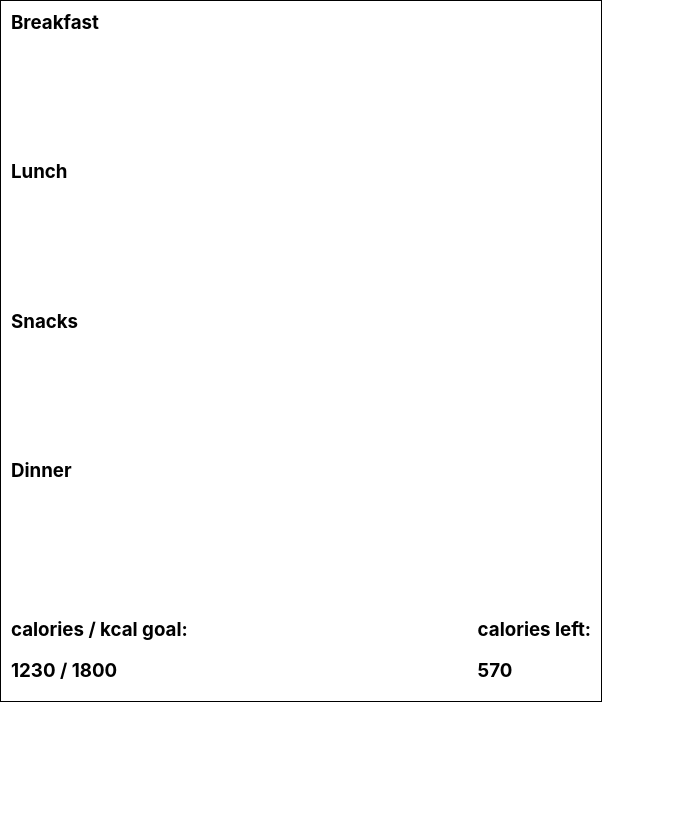
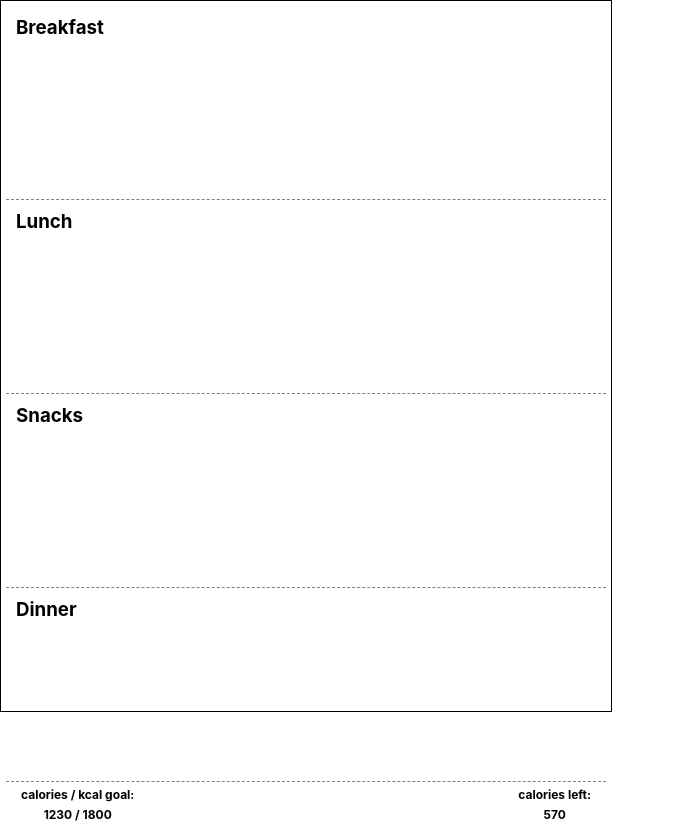
Before and after one commit to infoshareacademy/jfdd12-kawimoka-app, a React (Create React App) app: page / in a window 1280 px wide. Shown: the whole page, without its empty margins (0-675 px from the left). Before the commit the page ends 800 px from the top, so only its background shows below. Built offline with nearby package versions, Linux system fonts and the light colour scheme.

Commit message:
initial styles to SingleDay added

```diff
--- a/src/Components/PlanDietView/SingleDay/MealSpace.js
+++ b/src/Components/PlanDietView/SingleDay/MealSpace.js
@@ -3,7 +3,8 @@ import s from './SingleDay.module.css'
 
 export function MealSpace (props) {
     let { mealType } = props
-    return <div className={s.MealSpace}>
+    return <div className={s.mealSpaceContainer}>
         <h3 className={s.mealTypeTitle}>{mealType}</h3>
+        <div className={s.mealSpace}></div>
     </div>
 }
--- a/src/Components/PlanDietView/SingleDay/SingleDay.module.css
+++ b/src/Components/PlanDietView/SingleDay/SingleDay.module.css
@@ -1,4 +1,5 @@
 .singleDayContainer {
+    padding: 5px;
     display: flex;
     flex-direction: column;
     width: 600px;
@@ -17,3 +18,19 @@
     justify-content: space-between;
     margin: 0 10px;
 }
+
+.summaryText {
+    margin: 5px 5px;
+    text-align: center;
+    font-size: 12px;
+}
+
+.mealSpaceContainer {
+    border-bottom: 1px dashed grey;
+    display: flex;
+    flex-direction: column;
+}
+
+.mealSpace {
+    height: 150px;
+}
--- a/src/Components/PlanDietView/SingleDay/Summary.js
+++ b/src/Components/PlanDietView/SingleDay/Summary.js
@@ -8,12 +8,12 @@ export function Summary(props) {
 
     return <div className={s.summaryContainer}>
         <div>
-            <h3>calories / kcal goal:</h3>
-            <h3>{sumCalories} / {kcalGoal}</h3>
+            <h3 className={s.summaryText}>calories / kcal goal:</h3>
+            <h3 className={s.summaryText}>{sumCalories} / {kcalGoal}</h3>
         </div>
         <div>
-            <h3>calories left:</h3>
-            <h3>{leftCalories}</h3>
+            <h3 className={s.summaryText}>calories left:</h3>
+            <h3 className={s.summaryText}>{leftCalories}</h3>
         </div>
     </div>
 }
```
